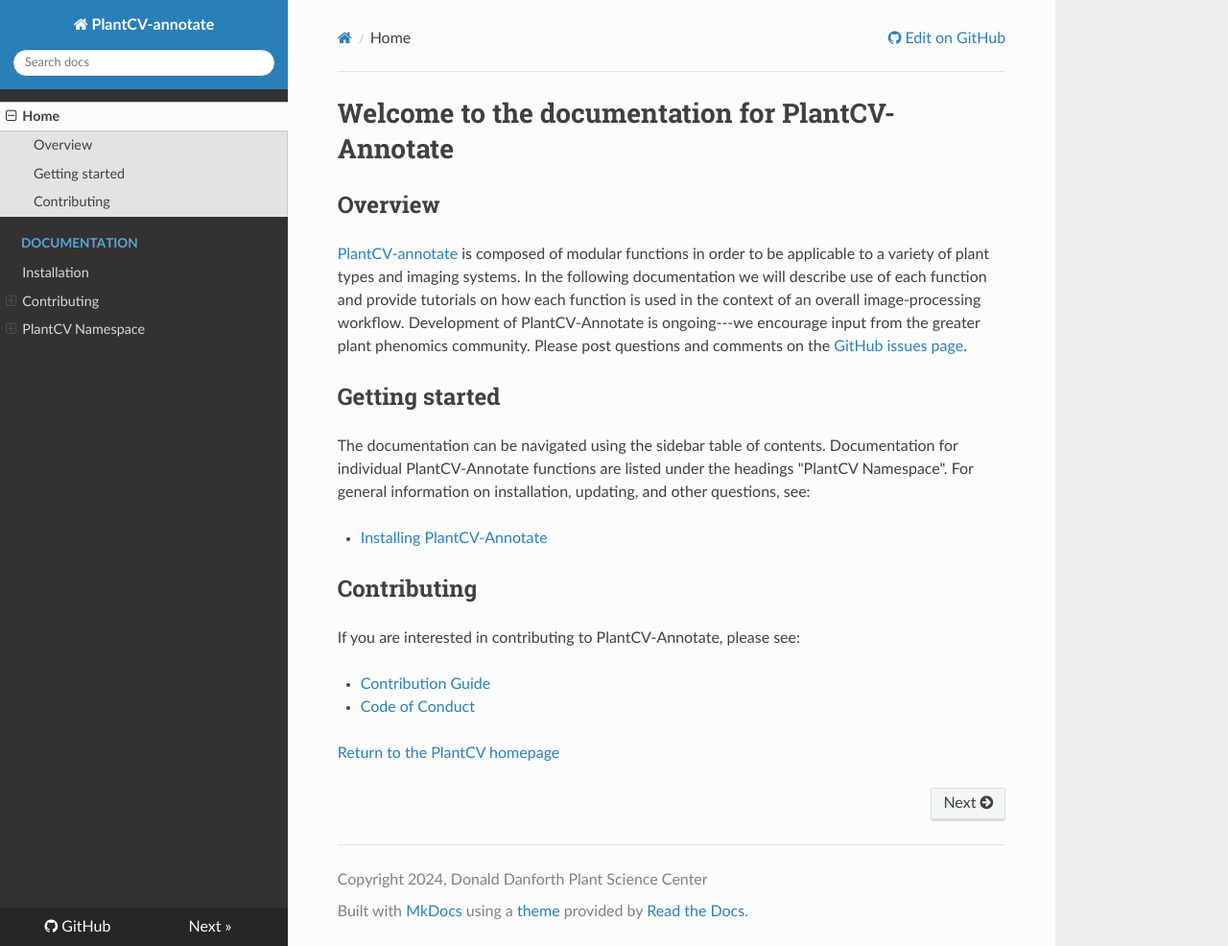
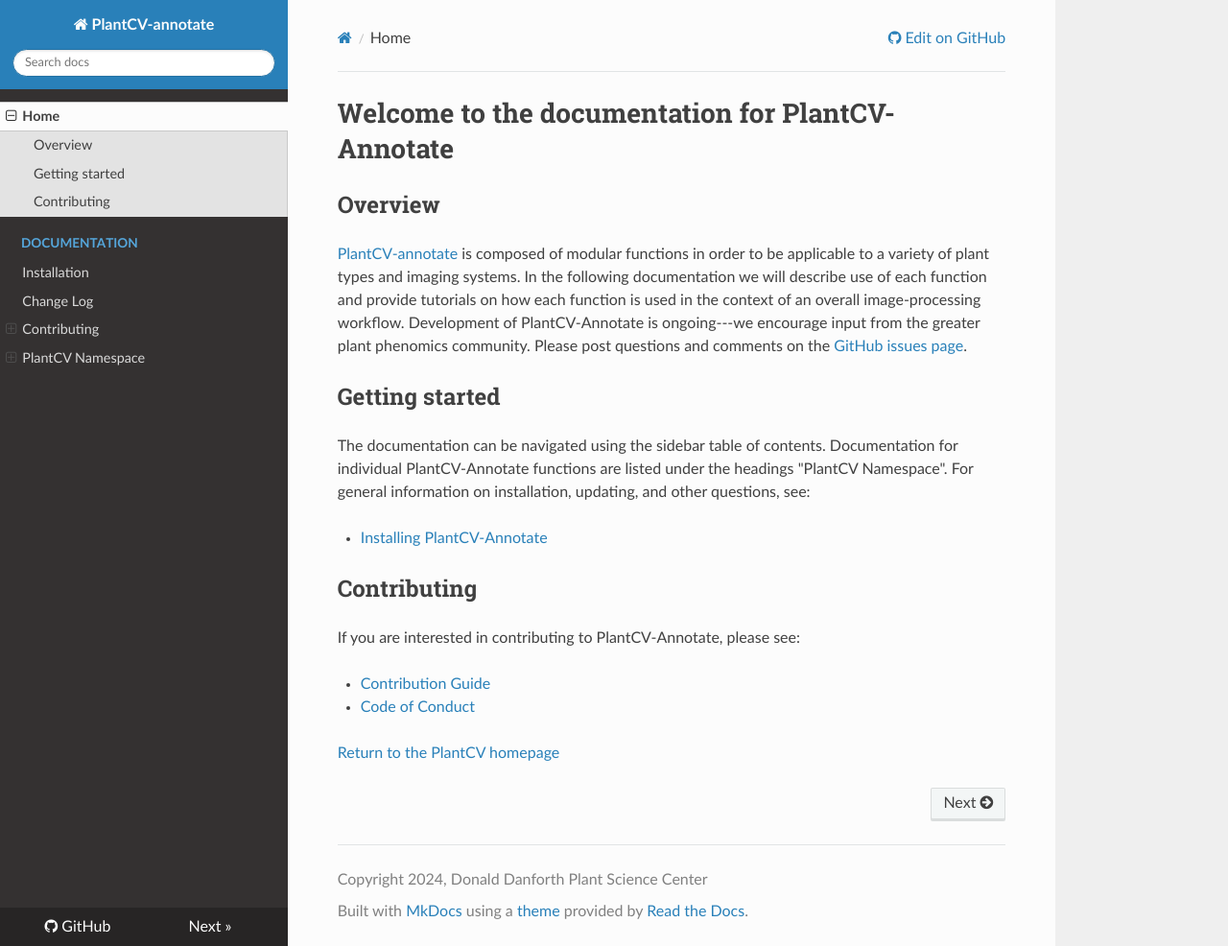
Before and after one commit to danforthcenter/plantcv-annotate, an MkDocs documentation site: the page built from docs/index.md, in a window 1280 px wide and 986 px high. Shown: the whole window at 96% size. Built offline with MkDocs 1.6.1, drawn with Linux system fonts in a browser that asks for light colours; nearby versions of some CDN libraries.

Commit message:
Add changelog to the TOC

```diff
--- a/mkdocs.yml
+++ b/mkdocs.yml
@@ -10,6 +10,7 @@
 - Home: index.md
 - Documentation:
   - 'Installation': installation.md
+  - 'Change Log': changelog.md
   - 'Contributing':
     - 'Contributing Guide': CONTRIBUTING.md
     - 'Code of Conduct': CODE_OF_CONDUCT.md
```
